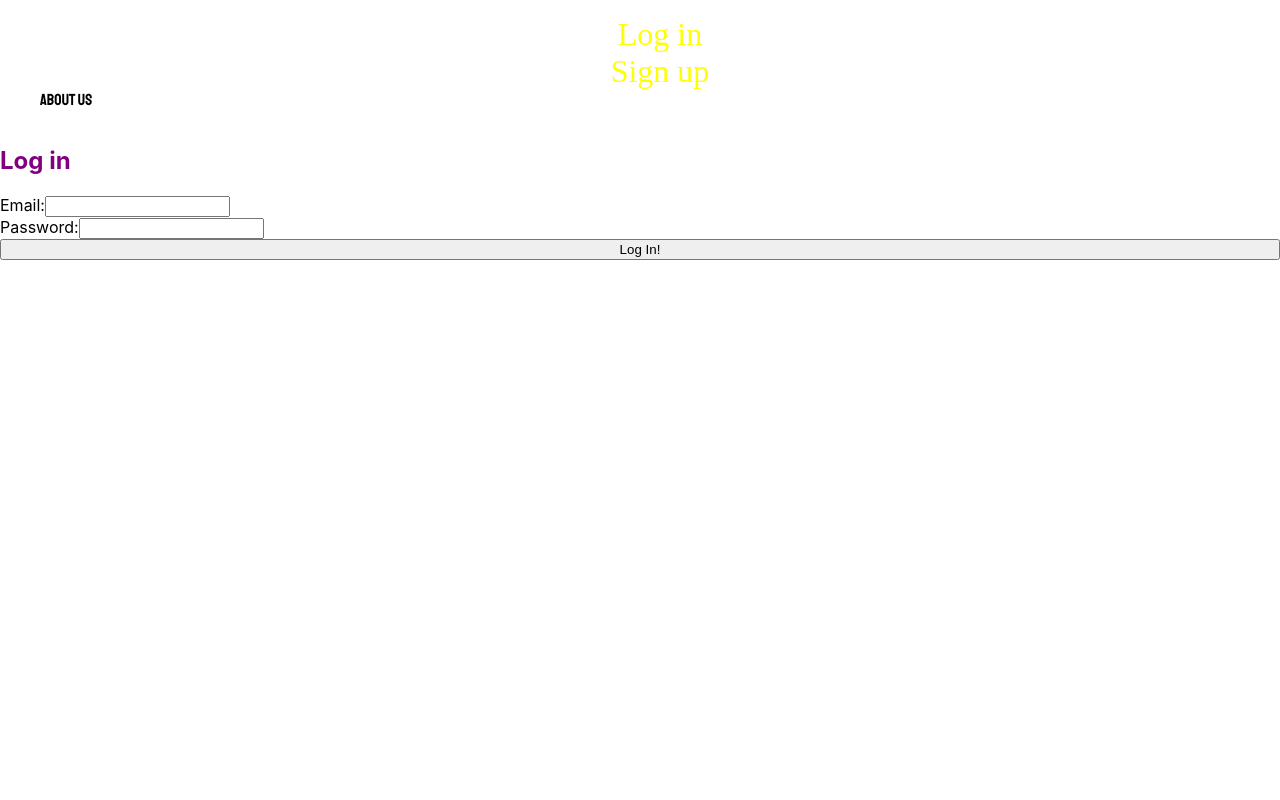
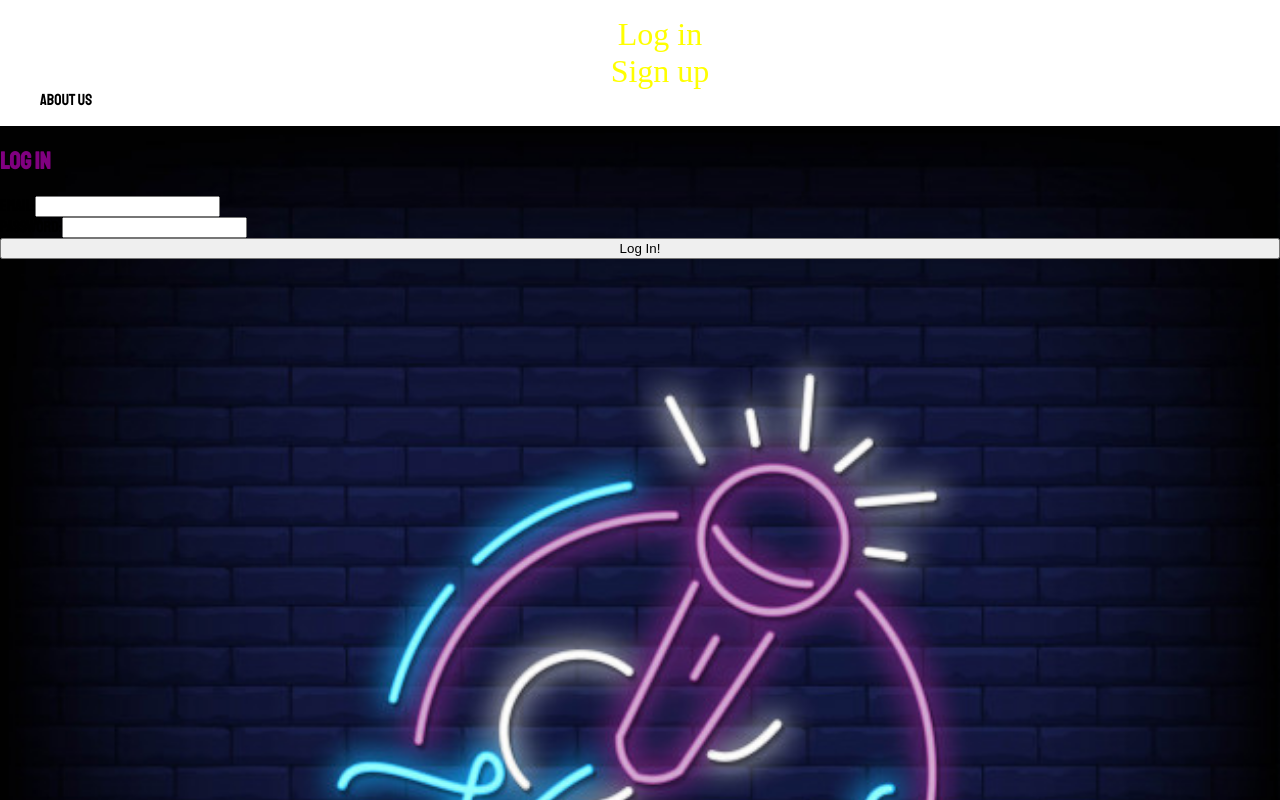
Before and after one commit to jumpybuns/karaoke-roulette-fe, a React (Create React App) app: page /login in a window 1280 px wide. Shown: the top 800 px of the page. Built offline with nearby package versions, Linux system fonts and the light colour scheme.

Commit message:
updated signup and login image

```diff
--- a/src/App.css
+++ b/src/App.css
@@ -2,6 +2,27 @@
   text-align: center;
 } */
 
+.signup {
+  height: 1000px;
+  background-image: url("./karmic2.jpg");
+  background-repeat: no-repeat;
+  background-attachment: fixed;
+  background-position: center;
+  background-size: cover;
+  min-height: 100%;
+  font-family: 'Staatliches', cursive;
+}
+
+.login {
+  height: 1000px;
+  background-image: url("./karmic2.jpg");
+  background-repeat: no-repeat;
+  background-attachment: fixed;
+  background-position: center;
+  background-size: cover;
+  min-height: 100%;
+  font-family: 'Staatliches', cursive;
+}
 
 .home {
   height: 1000px;
--- a/src/Login.js
+++ b/src/Login.js
@@ -28,7 +28,7 @@ export default class Login extends Component {
 
     render() {
         return (
-            <div>
+            <div className='login'>
                 <form onSubmit={this.handleSubmit}>
                     <h2>Log in</h2>
                     <label>
--- a/src/SignUp.js
+++ b/src/SignUp.js
@@ -30,7 +30,7 @@ export default class SignUp extends Component {
 
     render() {
         return (
-            <div>
+            <div className='signup'>
                 <h2>Sign Up</h2>
                 <form onSubmit={this.handleSubmit}>
                     <label className="email">
```
